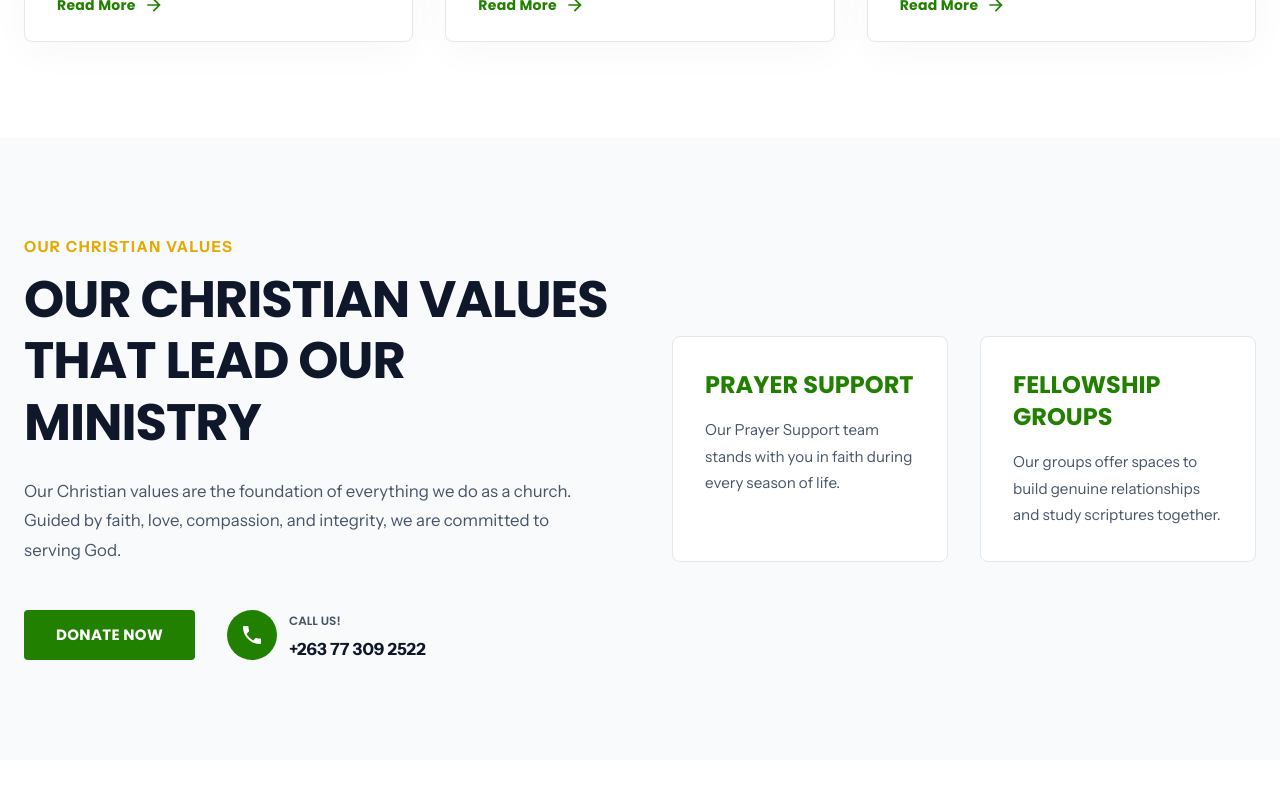
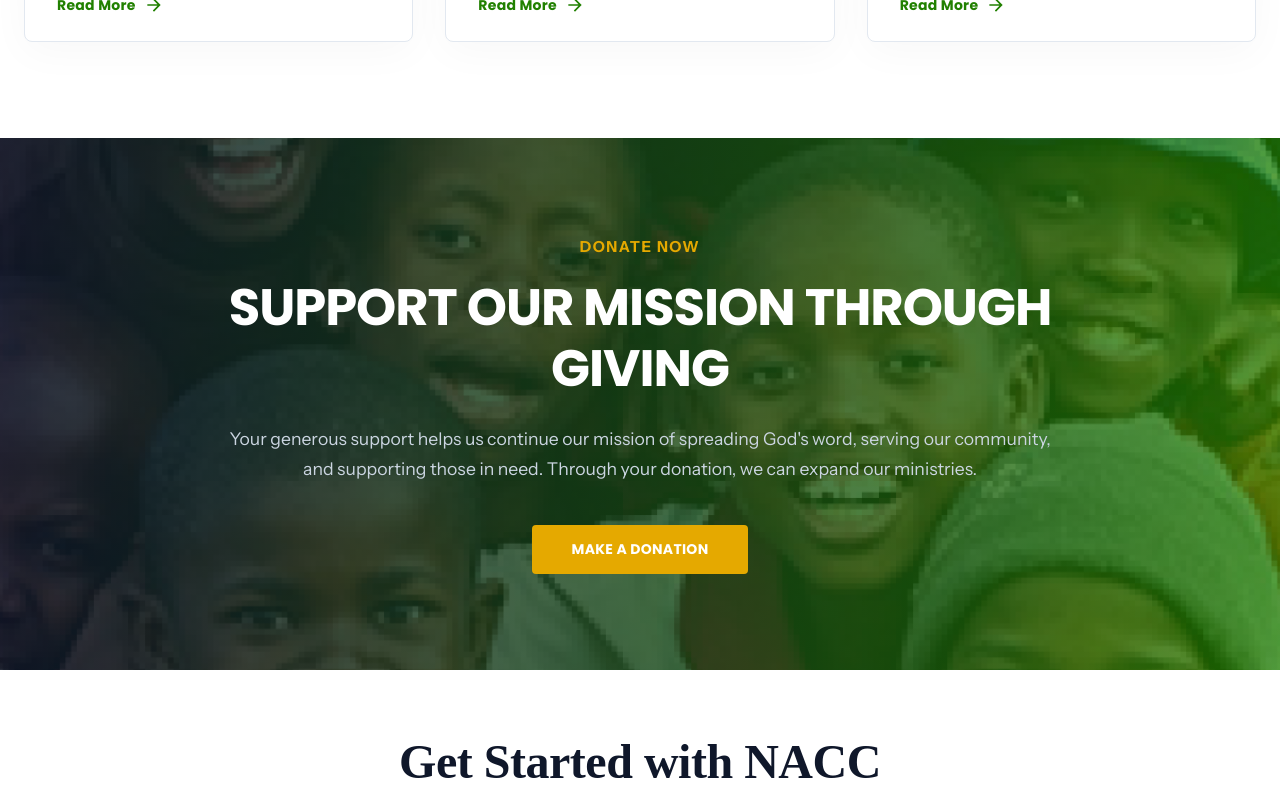
Before and after one commit to tonderaikawere/nacczw, a React (Vite) app: page / in a window 1280 px wide. Shown: the part 2460-3260 px from the top of the page. Built offline with nearby package versions, Linux system fonts and the light colour scheme; a web font is replaced by a local one.

Commit message:
design: integrate DonateBanner component inside Home layout to replace volunteer layout

```diff
--- a/src/pages/Home/Home.tsx
+++ b/src/pages/Home/Home.tsx
@@ -6,7 +6,7 @@ import ServicesSection from '../../components/ServicesSection';
 import BlogSection from '../../components/BlogSection';
 import FAQSection from '../../components/FAQSection';
 import TestimonialSection from '../../components/TestimonialSection';
-import VolunteerSection from '../../components/VolunteerSection';
+import DonateBanner from '../../components/DonateBanner';
 import GetStartedSection from '../../components/GetStartedSection';
 import ContactSection from '../../components/ContactSection';
 import InformationSection from '../../components/InformationSection';
@@ -28,8 +28,8 @@ const Home: React.FC = () => {
       </Box>
       {/* Services/Ministries Grid */}
       <ServicesSection />
-      {/* Volunteer / Values Section */}
-      <VolunteerSection />
+      {/* Giving Banner */}
+      <DonateBanner />
       {/* Get Started */}
       <GetStartedSection />
       {/* Blog/Sermons Grid */}
```
